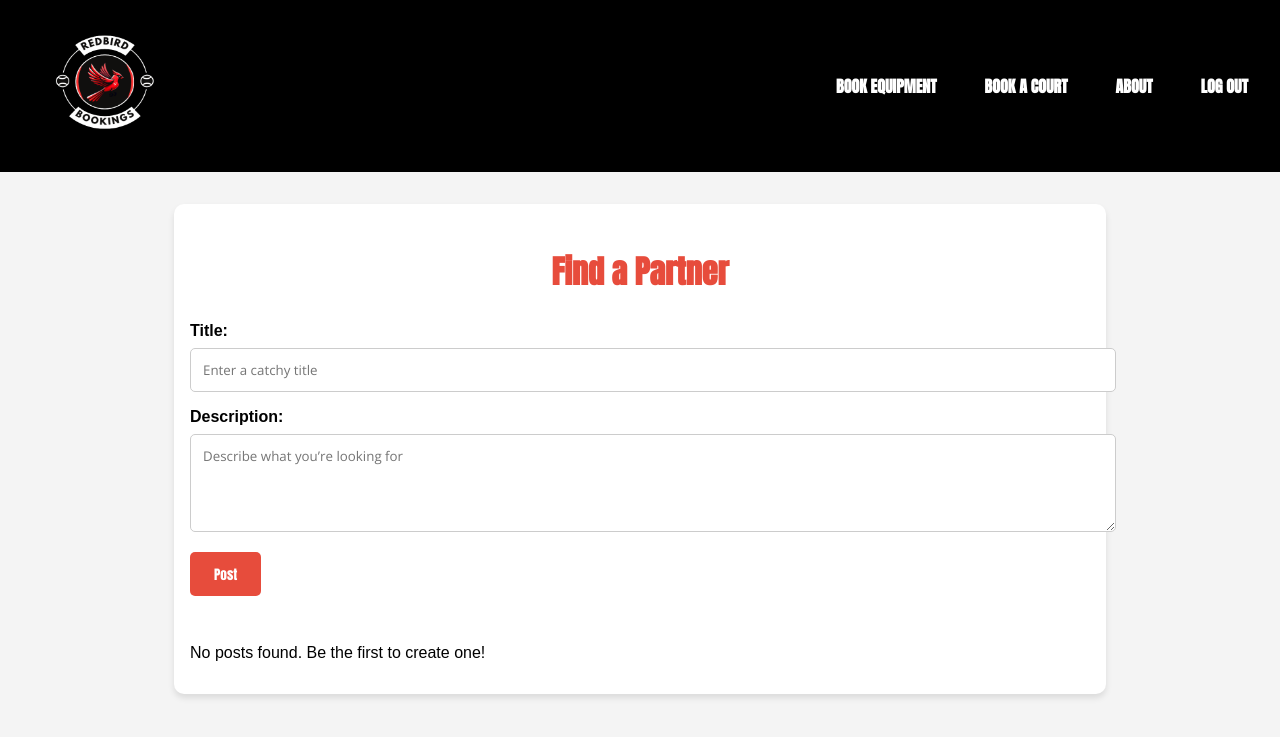
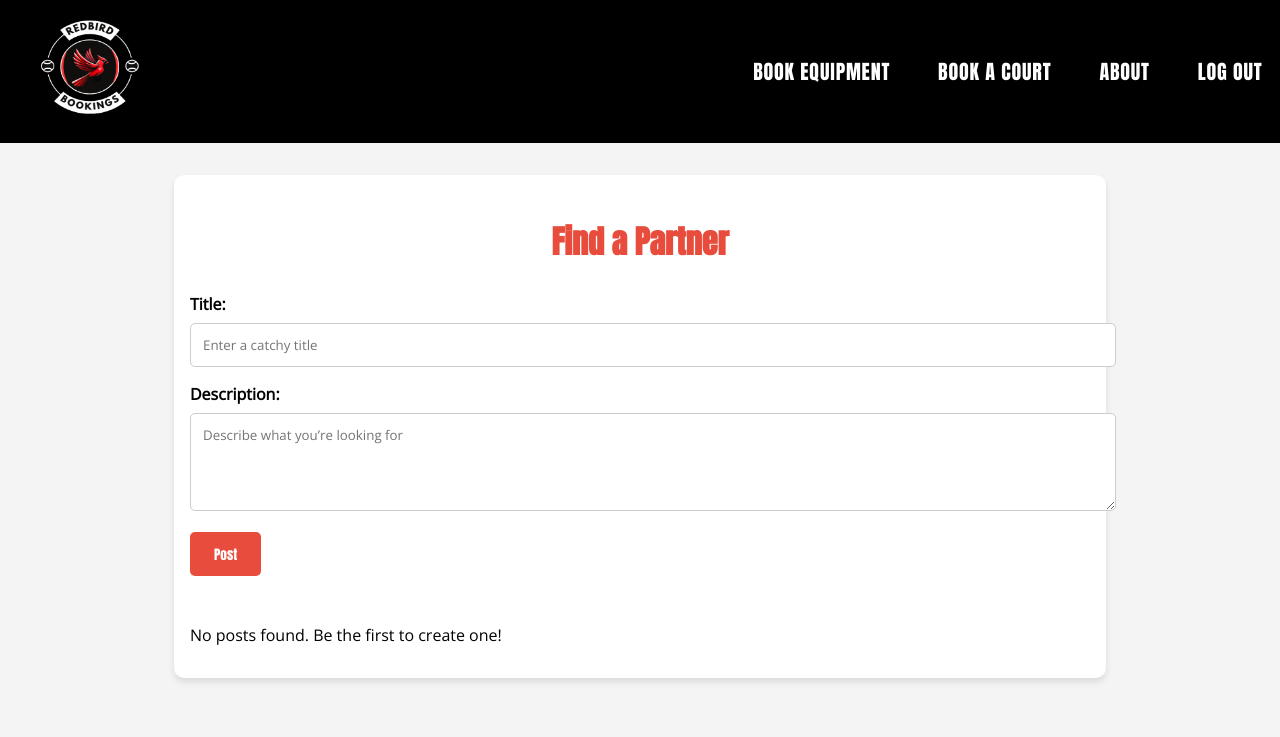
Before and after one commit to ilanamartin10/RedBirds-Sports-Booking, a PHP site: page /find_a_partner.php in a window 1280 px wide. Shown: the top 737 px of the page. Run offline with PHP 8.4, Linux system fonts and the light colour scheme; data that the repository does not hold is empty.

Commit message:
find a partner styling

```diff
--- a/html/find_a_partner.php
+++ b/html/find_a_partner.php
@@ -8,24 +8,52 @@
   <link href='https://fonts.googleapis.com/css?family=Open Sans' rel='stylesheet'>
   <style>
     body { margin: 0; font-family: Arial, sans-serif; background-color: #f4f4f4; }
-    .navbar { font-family: Anton; background-color: #000; color: #fff; padding: 1rem; display: flex; justify-content: space-between; align-items: center; }
-    .navbar h1 { margin: 0; font-size: 24px; }
-    .navbar nav { display: flex; gap: 1rem; }
-    .navbar nav a { color: #fff; text-decoration: none; font-family: Anton; font-weight: bold; padding: 0.5rem 1rem; border-radius: 5px; }
-    .navbar nav a:hover { background-color: #e74c3c; }
+    /* Navbar styling */
+    .navbar {
+            font-family: Anton;
+            background-color: #000;
+            color: #fff;
+            padding: 0.09rem;
+            display: flex;
+            justify-content: space-between;
+            align-items: center;
+            }
+
+        .navbar nav {
+            display: flex;
+            gap: 1rem;
+        }
+
+        .navbar nav a {
+            color: #fff;
+            text-decoration: none;
+            font-family: Anton;
+            padding: 0.5rem 1rem;
+            font-size: 20px;
+            border-radius: 5px;
+            letter-spacing: 0.05rem;
+        }
+
+        .navbar nav a:hover {
+            background-color: #ec1b2e;
+        }
     .page-container { max-width: 900px; margin: 2rem auto; padding: 1rem; background: #fff; border-radius: 10px; box-shadow: 0 4px 6px rgba(0, 0, 0, 0.1); }
     .page-container h2 { font-family: Anton; font-size: 32px; color: #e74c3c; text-align: center; }
-    .post-form { margin-bottom: 2rem; }
+    .post-form { font-family: 'Open Sans';margin-bottom: 2rem; }
     .post-form label { display: block; margin-bottom: 0.5rem; font-weight: bold; }
     .post-form input, .post-form textarea { width: 100%; padding: 0.75rem; margin-bottom: 1rem; border: 1px solid #ccc; border-radius: 5px; font-family: 'Open Sans'; }
     .post-form button { font-family: Anton; background-color: #e74c3c; color: #fff; border: none; padding: 0.75rem 1.5rem; border-radius: 5px; cursor: pointer; }
     .post-form button:hover { background-color: #c0392b; }
-    .posts { display: flex; flex-direction: column; gap: 1.5rem; }
-    .post-item { padding: 1rem; border: 1px solid #ddd; border-radius: 5px; background-color: #f9f9f9; font-family: 'Open Sans'; }
+    .posts { font-family: 'Open Sans'; display: flex; flex-direction: column; gap: 1.5rem; }
+    .post-item { font-family: 'Open Sans'; padding: 1rem; border: 1px solid #ddd; border-radius: 5px; background-color: #f9f9f9; font-family: 'Open Sans'; }
     .post-item h3 { margin: 0; font-size: 20px; color: #e74c3c; }
     .post-item p { margin: 0.5rem 0; }
     .post-item a { color: #e74c3c; text-decoration: none; font-weight: bold; }
     .post-item a:hover { text-decoration: underline; }
+    .post-button {
+    font-family: 'Open Sans';
+    }
+
   </style>
 </head>
 <body>
@@ -59,7 +87,7 @@
       <label for="description">Description:</label>
       <textarea id="description" name="description" rows="4" placeholder="Describe what you’re looking for" required></textarea>
 
-      <button type="submit">Post</button>
+      <button type="submit" class="post-button">Post</button>
     </form>
 
     <!-- Posts Listing -->
```
